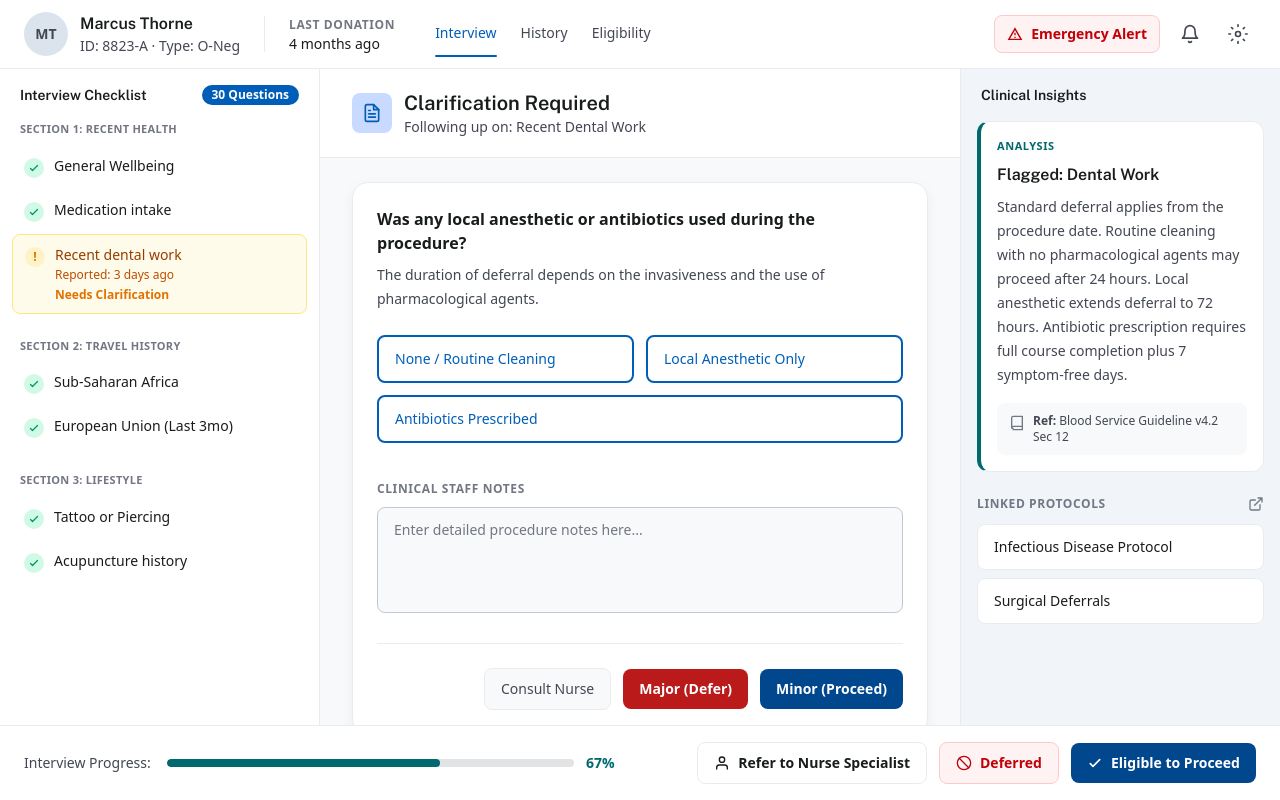
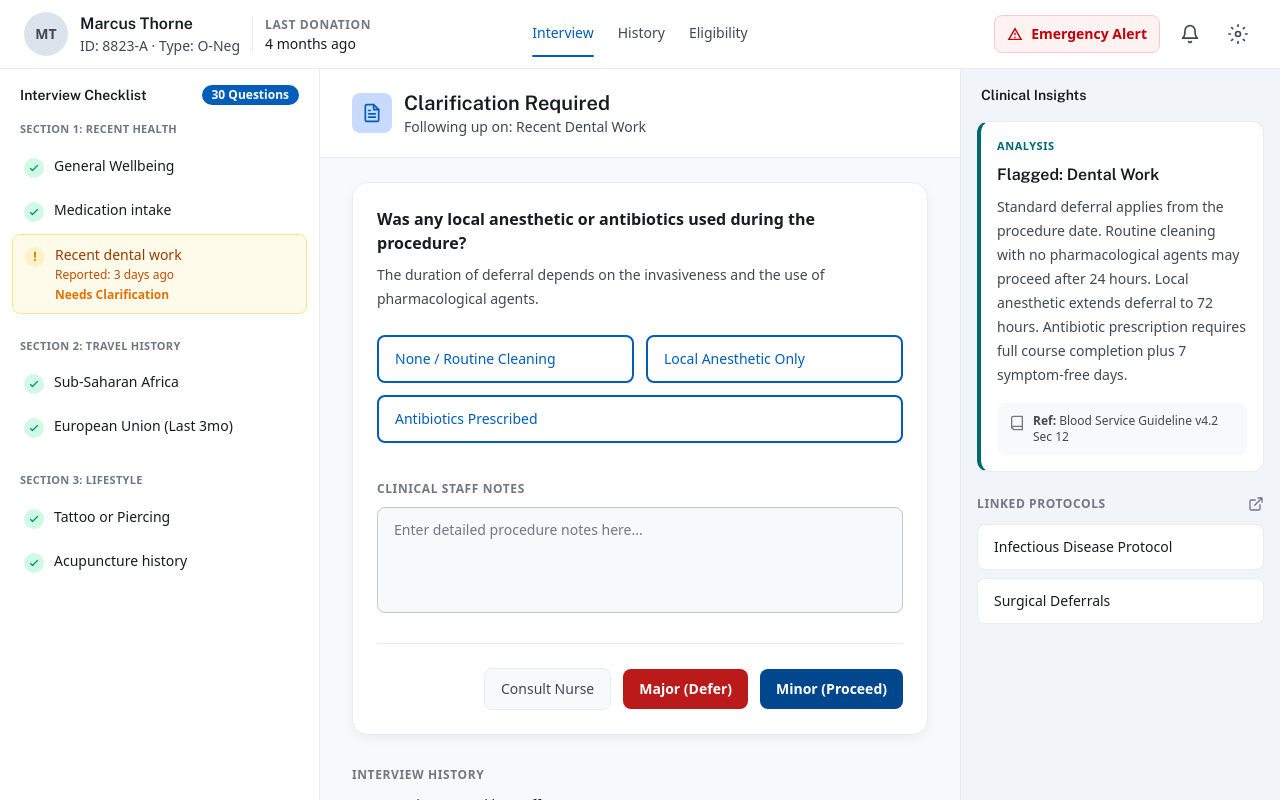
Before and after one commit to cthompson248/elias, a Next.js app: page /interview in a window 1280 px wide. Built offline with nearby package versions, Linux system fonts and the light colour scheme.

Commit message:
Update page.tsx

```diff
--- a/src/app/interview/page.tsx
+++ b/src/app/interview/page.tsx
@@ -1,15 +1,13 @@
 "use client";
 
-import { useMemo, useState } from "react";
+import { useState } from "react";
 import {
   activeClarification,
   checklistSections,
   clinicalInsight,
-  computeProgress,
   donor,
   interviewHistory,
   linkedProtocols,
-  reviewedBaseline,
   totalQuestions,
   type ClarificationAnswer,
   type Outcome,
@@ -22,29 +20,23 @@ export default function InterviewPage() {
   const [activeItemId, setActiveItemId] = useState("dental");
   const [selectedAnswer, setSelectedAnswer] = useState<ClarificationAnswer>(null);
   const [notes, setNotes] = useState("");
-  const [outcome, setOutcome] = useState<Outcome>(null);
-
-  const progress = useMemo(() => {
-    const bonus = selectedAnswer ? 1 : 0;
-    return computeProgress(reviewedBaseline + bonus, totalQuestions);
-  }, [selectedAnswer]);
+  const [_outcome, setOutcome] = useState<Outcome | null>(null);
 
   return (
     <div className="flex h-screen flex-col overflow-hidden bg-[var(--clinical-surface)] text-[var(--clinical-on-surface)]">
       {/* Top header */}
-      <header className="flex shrink-0 items-center gap-6 border-b border-[var(--clinical-outline)] bg-white px-6 py-3">
-        <div className="flex items-center gap-3">
-          <div className="flex h-11 w-11 items-center justify-center rounded-full bg-[#dbe4ed] text-sm font-semibold text-[var(--clinical-on-surface-variant)]">
+      <header className="grid shrink-0 grid-cols-[1fr_auto_1fr] items-center gap-4 border-b border-[var(--clinical-outline)] bg-white px-6 py-3">
+        <div className="flex min-w-0 items-center gap-3">
+          <div className="flex h-11 w-11 shrink-0 items-center justify-center rounded-full bg-[#dbe4ed] text-sm font-semibold text-[var(--clinical-on-surface-variant)]">
             MT
           </div>
-          <div className="leading-tight">
+          <div className="min-w-0 leading-tight">
             <p className="font-[family-name:var(--font-public-sans)] text-base font-semibold">
               {donor.name}
             </p>
             <p className="text-sm text-[var(--clinical-on-surface-variant)]">
               ID: {donor.donorId} · Type: {donor.bloodType}
             </p>
-          </div>
           </div>
 
           <div className="hidden h-9 w-px bg-[var(--clinical-outline)] sm:block" />
@@ -57,8 +49,9 @@ export default function InterviewPage() {
               {donor.lastDonation}
             </p>
           </div>
+        </div>
 
-        <nav className="ml-4 flex items-center gap-6">
+        <nav className="flex items-center justify-center gap-6">
           {(
             [
               { id: "interview" as const, label: "Interview" },
@@ -84,7 +77,7 @@ export default function InterviewPage() {
           ))}
         </nav>
 
-        <div className="ml-auto flex items-center gap-3">
+        <div className="flex items-center justify-end gap-3">
           <button
             type="button"
             className="inline-flex items-center gap-2 rounded-lg border border-red-200 bg-red-50 px-3 py-2 text-sm font-semibold text-red-700 transition-colors hover:bg-red-100"
@@ -353,65 +346,6 @@ export default function InterviewPage() {
           </div>
         </aside>
       </div>
-
-      {/* Bottom action bar */}
-      <footer className="flex shrink-0 items-center justify-between gap-6 border-t border-[var(--clinical-outline)] bg-white px-6 py-4">
-        <div className="flex min-w-0 flex-1 items-center gap-4">
-          <span className="shrink-0 text-sm font-medium text-[var(--clinical-on-surface-variant)]">
-            Interview Progress:
-          </span>
-          <div className="flex min-w-0 max-w-md flex-1 items-center gap-3">
-            <div className="h-2 min-w-0 flex-1 overflow-hidden rounded-full bg-[#e1e3e4]">
-              <div
-                className="h-full rounded-full bg-[var(--clinical-secondary)] transition-all duration-300"
-                style={{ width: `${progress}%` }}
-              />
-            </div>
-            <span className="shrink-0 text-sm font-semibold tabular-nums text-[var(--clinical-secondary)]">
-              {progress}%
-            </span>
-          </div>
-        </div>
-
-        <div className="flex shrink-0 flex-wrap items-center justify-end gap-3">
-          <button
-            type="button"
-            onClick={() => setOutcome("nurse_review")}
-            className={`inline-flex items-center gap-2 rounded-lg border px-4 py-2.5 text-sm font-semibold transition-colors ${
-              outcome === "nurse_review"
-                ? "border-amber-300 bg-amber-50 text-amber-800"
-                : "border-[var(--clinical-outline)] bg-white text-[var(--clinical-on-surface)] hover:bg-[var(--clinical-surface)]"
-            }`}
-          >
-            <PersonIcon className="h-4 w-4" />
-            Refer to Nurse Specialist
-          </button>
-          <button
-            type="button"
-            onClick={() => setOutcome("deferred")}
-            className={`inline-flex items-center gap-2 rounded-lg border px-4 py-2.5 text-sm font-semibold transition-colors ${
-              outcome === "deferred"
-                ? "border-red-300 bg-red-100 text-red-800"
-                : "border-red-200 bg-red-50 text-red-700 hover:bg-red-100"
-            }`}
-          >
-            <DeferIcon className="h-4 w-4" />
-            Deferred
-          </button>
-          <button
-            type="button"
-            onClick={() => setOutcome("eligible")}
-            className={`inline-flex items-center gap-2 rounded-lg px-4 py-2.5 text-sm font-semibold text-white transition-colors ${
-              outcome === "eligible"
-                ? "bg-[var(--clinical-primary)]"
-                : "bg-[var(--clinical-primary-dark)] hover:bg-[var(--clinical-primary)]"
-            }`}
-          >
-            <CheckIcon className="h-4 w-4" />
-            Eligible to Proceed
-          </button>
-        </div>
-      </footer>
     </div>
   );
 }
@@ -511,20 +445,3 @@ function ExternalLinkIcon({ className }: { className?: string }) {
     </svg>
   );
 }
-
-function PersonIcon({ className }: { className?: string }) {
-  return (
-    <svg className={className} viewBox="0 0 24 24" fill="none" stroke="currentColor" strokeWidth="2">
-      <path d="M20 21v-2a4 4 0 00-4-4H8a4 4 0 00-4 4v2M12 11a4 4 0 100-8 4 4 0 000 8z" strokeLinecap="round" strokeLinejoin="round" />
-    </svg>
-  );
-}
-
-function DeferIcon({ className }: { className?: string }) {
-  return (
-    <svg className={className} viewBox="0 0 24 24" fill="none" stroke="currentColor" strokeWidth="2">
-      <circle cx="12" cy="12" r="10" />
-      <path d="M4.93 4.93l14.14 14.14" strokeLinecap="round" />
-    </svg>
-  );
-}
```
Lines whose indentation alone changed are shown as unchanged.
